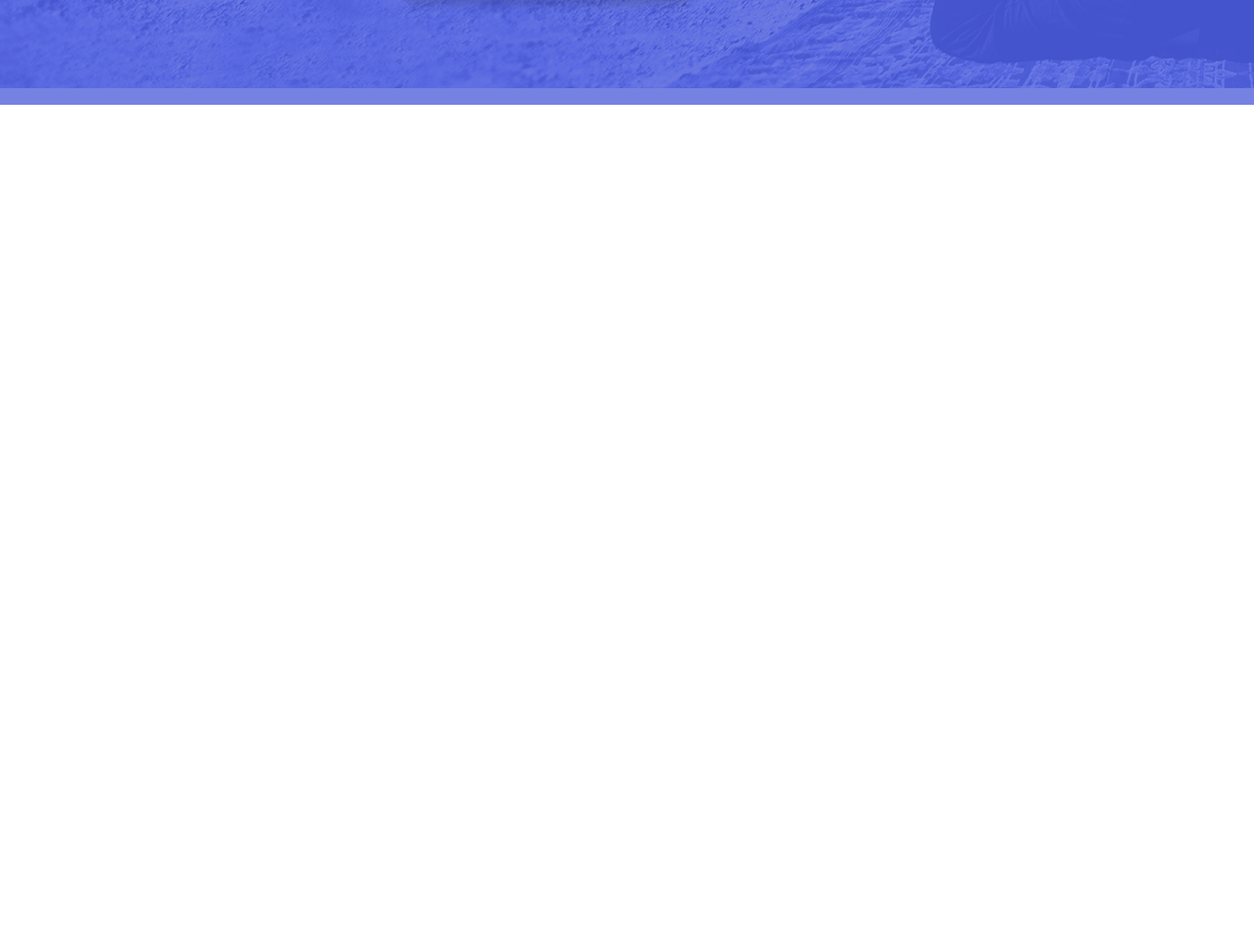
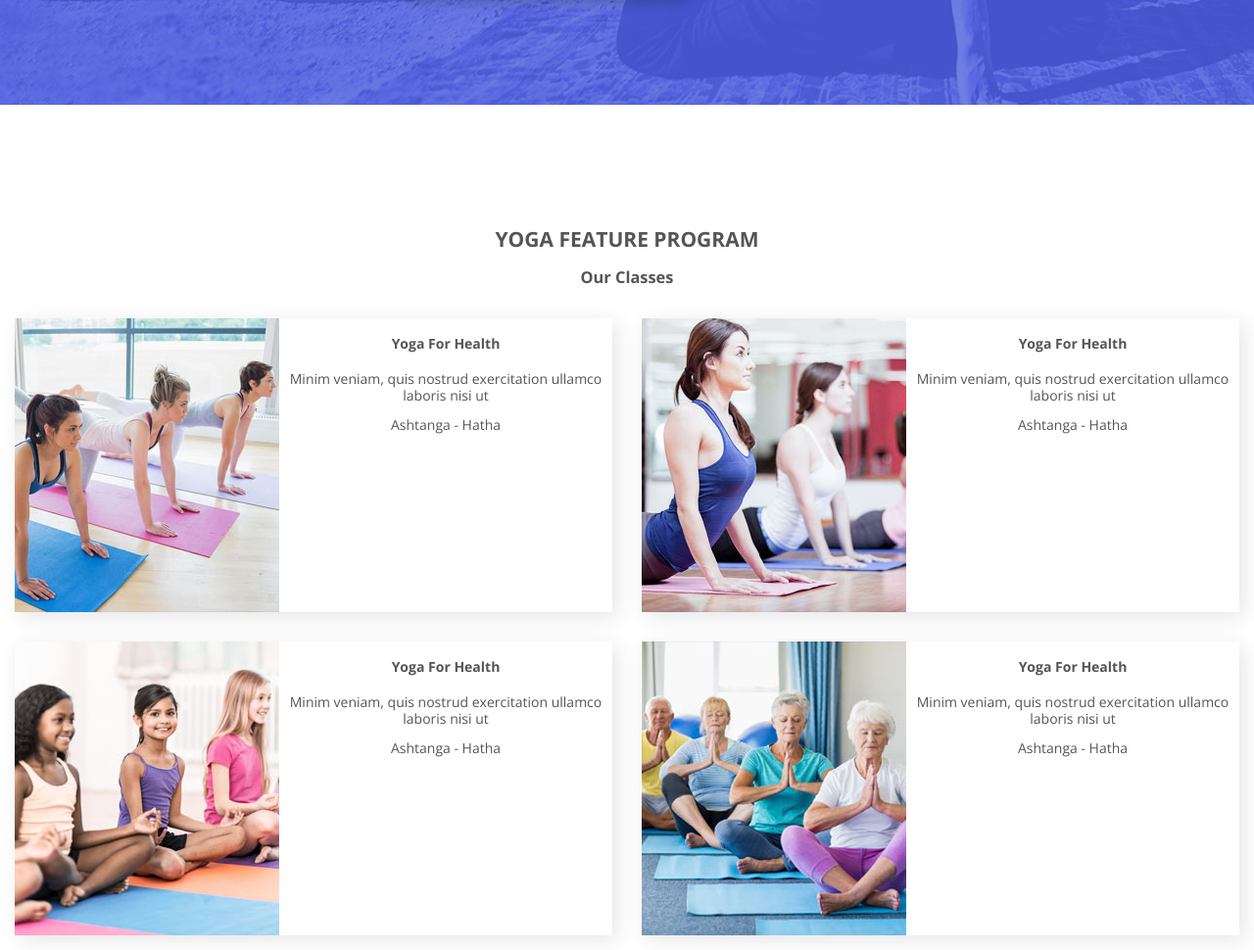
Before and after one commit to M1r0H/Modul, a plain HTML site: page index.html in a window 1280 px wide. Shown: the part 614-1584 px from the top of the page at 98% size. Before the commit the page ends 800 px from the top, so only its background shows below. Drawn offline with nearby package versions, Linux system fonts and the light colour scheme.

Commit message:
блок с программой йоги (начал)

```diff
--- a/assets/css/style.css
+++ b/assets/css/style.css
@@ -67,12 +67,14 @@ header{
 	content:"";
 }
 
-main{
+.form_wrapper{
+	background-size: cover;
+	background-position: center;
 	background-image: url('../img/bg-01.jpg');
 	background-repeat: no-repeat;
 }
 
-main .container{
+main .form_background{
 	text-align: center;
 	background: rgba(83, 99, 219, 0.8);
 	max-width: 100%;
@@ -164,6 +166,30 @@ h1{
 	font-family: "FREESCPT";
 }
 
+.block_program{
+	text-align: center;
+}
+
+.program_title{
+	margin-top: 125px;
+}
+
+.program_title h2{
+	margin: 0;
+}
+
+.cards_program{
+	display: flex;
+	flex-wrap: wrap;
+}
+
+.card{
+	display: flex;
+	flex-basis: calc(50% - 30px);
+	margin: 15px;
+	box-shadow: 5px 5px 20px 0 rgba( 0, 0, 0, 0.1);
+}
+
 @font-face {
     font-family: 'FREESCPT';
     src: url('../fonts/fonts/FREESCPT.eot');
--- a/index.html
+++ b/index.html
@@ -56,7 +56,9 @@
         </header>
 
         <main>
-            <div class="container">
+            <div class="page_wrapper">
+                <div class="form_wrapper">
+                    <div class="form_background">
                         <div class="form_title">
                             <form action="#" method="get">
                                 <h2>Trial class</h2>
@@ -79,6 +81,48 @@
                             </div>
                         </div>
                     </div>
+                </div>
+                <div class="block_program">
+                    <div class="program_title">
+                        <h2>YOGA FEATURE PROGRAM</h2>
+                        <h3>Our Classes</h3>
+                    </div>
+                    <div class="cards_program">
+                        <div class="card">
+                            <img src="assets/img/img-01.jpg" alt="">
+                            <div class="content_card">
+                                <h4>Yoga For Health</h4>
+                                Minim veniam, quis nostrud exercitation ullamco laboris nisi ut
+                                <p>Ashtanga - Hatha</p>
+                            </div>
+                        </div>
+                        <div class="card">
+                            <img src="assets/img/img-02.jpg" alt="">
+                            <div class="content_card">
+                                <h4>Yoga For Health</h4>
+                                Minim veniam, quis nostrud exercitation ullamco laboris nisi ut
+                                <p>Ashtanga - Hatha</p>
+                            </div>
+                        </div>
+                        <div class="card">
+                            <img src="assets/img/img-03.jpg" alt="">
+                            <div class="content_card">
+                                <h4>Yoga For Health</h4>
+                                Minim veniam, quis nostrud exercitation ullamco laboris nisi ut
+                                <p>Ashtanga - Hatha</p>
+                            </div>
+                        </div>
+                        <div class="card">
+                            <img src="assets/img/img-04.jpg" alt="">
+                            <div class="content_card">
+                                <h4>Yoga For Health</h4>
+                                Minim veniam, quis nostrud exercitation ullamco laboris nisi ut
+                                <p>Ashtanga - Hatha</p>
+                            </div>
+                        </div>
+                    </div>
+                </div>
+            </div>
         </main>
 
         <footer>
```
Also changed, not shown: 1 other file. Lines whose indentation alone changed are shown as unchanged.
